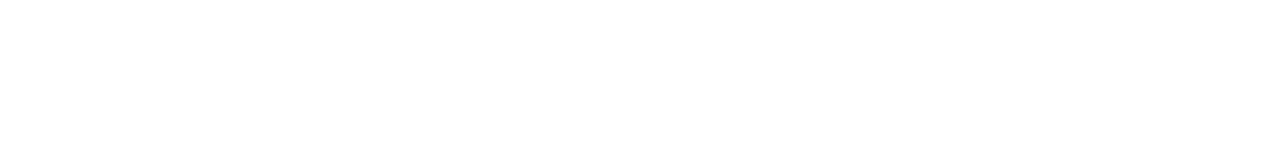
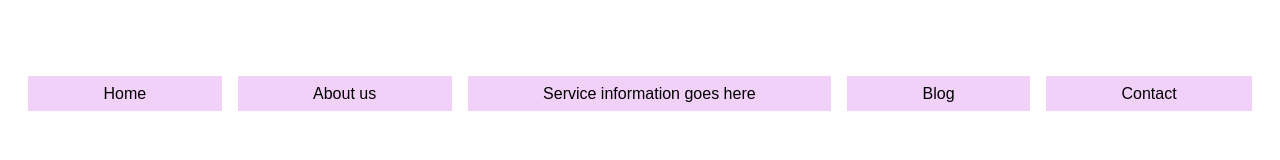
Before and after one commit to rahimianarezoo/CSS-Layout, a plain HTML site: page public/Flexbox/navbar-flexbox.html in a window 1280 px wide. Drawn offline with Linux system fonts and the light colour scheme.

Commit message:
Feature (#2)
* Update README.md

* restructure folders

* flexbox navbar

Co-authored-by: rahimianarezoo <rahimianarezoo@uni-koblenz.de>

```diff
--- a/public/Flexbox/navbar-flexbox.html
+++ b/public/Flexbox/navbar-flexbox.html
@@ -16,7 +16,16 @@
 </head>
 
 <body>
-
+  <header>
+    <nav>
+      <ul class="nav-list">
+        <li><a href="#">Home</a></li>
+        <li><a href="#">About us</a></li>
+        <li><a href="#">Service information goes here</a></li>
+        <li><a href="#">Blog</a></li>
+        <li><a href="#">Contact</a></li>
+      </ul>
+    </nav>
+  </header>
 </body>
-
 </html>
--- a/public/Flexbox/style.css
+++ b/public/Flexbox/style.css
@@ -0,0 +1,42 @@
+.nav-list {
+    display: flex;
+    margin: 0;
+    padding: 0;
+    gap: 1rem;
+    flex-wrap: wrap;
+}
+
+  .nav-list > li {
+    list-style: none;
+    text-align: center;
+    flex-grow: 1;
+    flex-shrink: 1;
+    background-color:rgb(241, 209, 248) ;
+    height: min-content;
+    line-height: 35px;
+  }
+  li:hover{
+    background-color: rgb(234, 190, 244) ;
+    border: 2px black solid;
+  }
+  li> a {
+    text-decoration: none;
+    color: black;
+  }
+
+  header {
+  margin-block: 3rem;
+}
+
+body {
+    min-height: 100vh;
+    padding: 20px;
+    font-family: "Poppins", sans-serif;
+    line-height: 1.6;
+  }
+
+@media (max-width:550px) {
+  .nav-list{
+    flex-direction: column;
+  }
+}
```
Also changed, not shown: public/index.html (+1 -1 lines).
